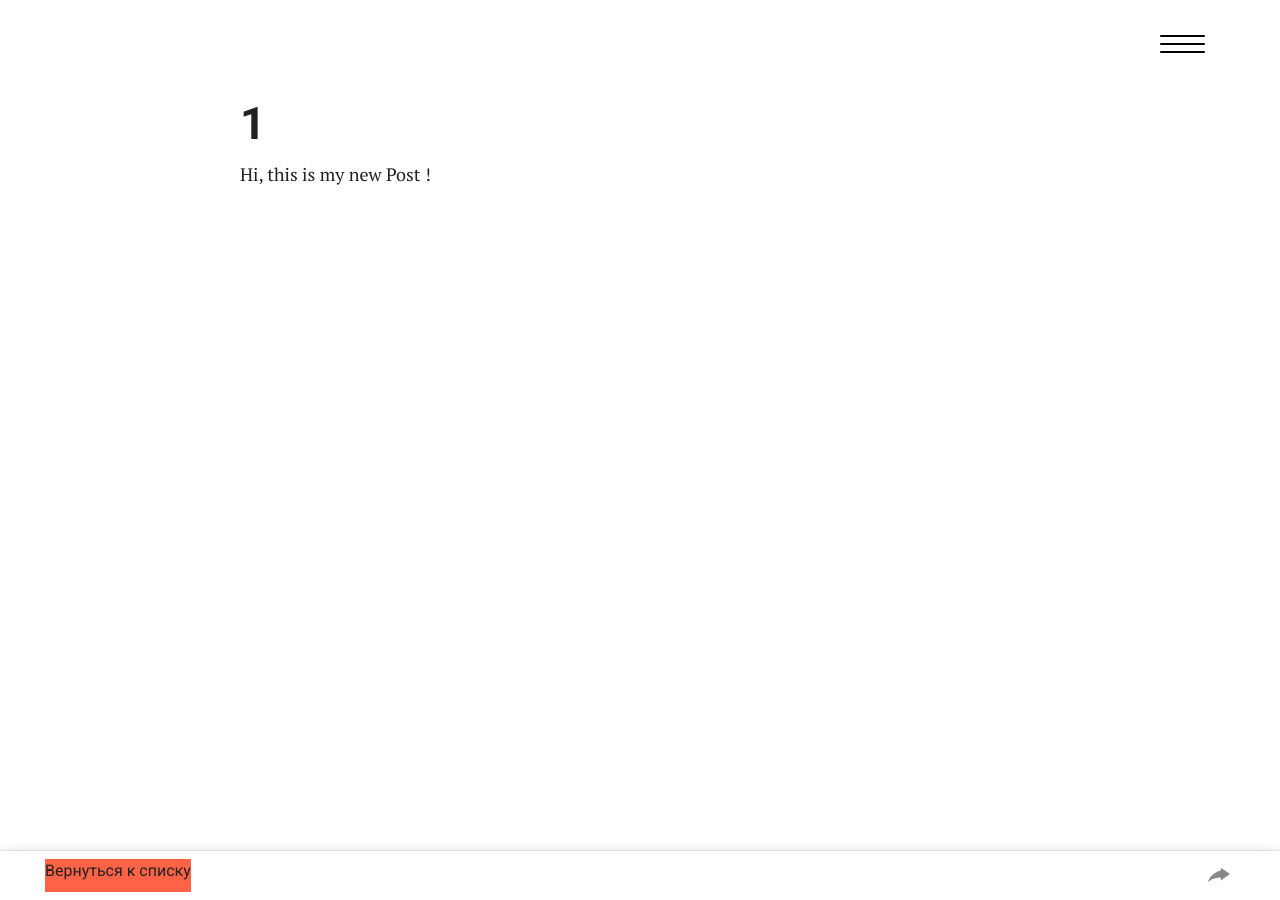
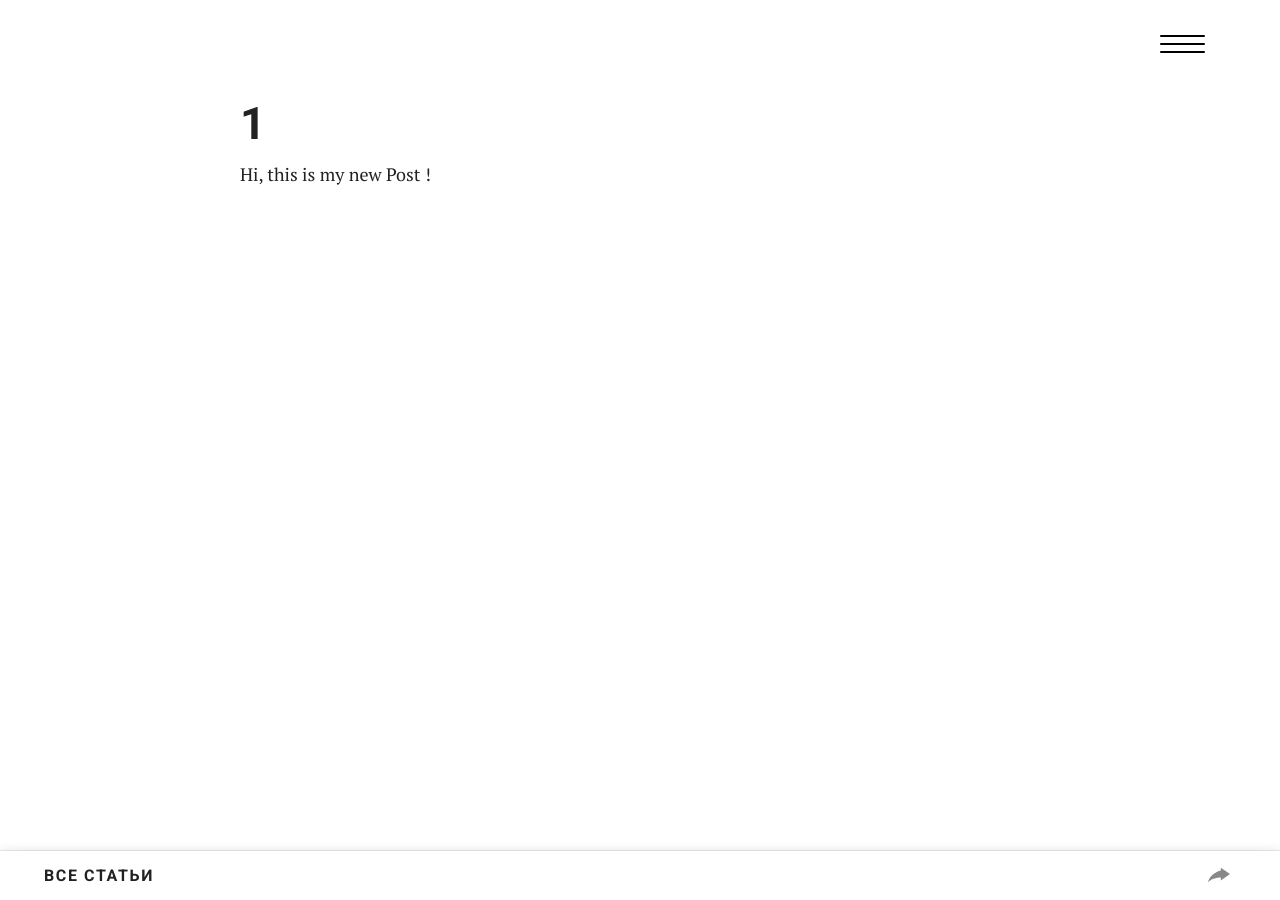
Before and after one commit to webslavik/Portfolio-Code, a Jekyll site: the page built from _posts/articles/2016-11-01-post-1.html, in a window 1280 px wide. Built offline with Jekyll 4.4.1, drawn with Linux system fonts in a browser that asks for light colours; nearby versions of some CDN libraries.

Commit message:
стилизована Навигационная панель для Статей/Работ

```diff
--- a/_includes/page-nav.html
+++ b/_includes/page-nav.html
@@ -1,6 +1,9 @@
 
 <!-- begin page navigation-->
-<div class="page-nav"><a href="/articles" class="back">Вернуться к списку </a>
+<div class="page-nav"><a href="/articles" class="back">
+    <svg class="icon icon-arrow arrow--mod">
+      <use xlink:href="/assets/img/svg-sprite.svg#arrow"></use>
+    </svg><span>Все статьи</span></a>
   <div class="nav-arrows">{% if page.previous.url %}<a href="{{ page.previous.url }}" title="prev">
       <svg class="icon icon-arrow-left arrow-left--mod">
         <use xlink:href="/assets/img/svg-sprite.svg#arrow-left"></use>
--- a/_jadefiles/page-nav.jade
+++ b/_jadefiles/page-nav.jade
@@ -4,7 +4,9 @@ include mixins/_include
 
 .page-nav
 
-	a(href="/articles").back Вернуться к списку
+	a(href="/articles").back
+		+icon('arrow', 'arrow--mod')
+		span Все статьи
 
 	.nav-arrows
 		{% if page.previous.url %}
--- a/assets/css/main.css
+++ b/assets/css/main.css
@@ -142,6 +142,10 @@ blockquote {
   width: 1em;
   height: 1em;
   fill: currentColor; }
+
+.icon-arrow {
+  font-size: 2.4rem;
+  width: 1em; }
 
 .icon-arrow-left {
   font-size: 2.4rem;
@@ -851,11 +855,40 @@ p {
   box-shadow: 0 2px 12px 0 rgba(0, 0, 0, 0.16), 0 0 0 1px rgba(0, 0, 0, 0.08); }
 
 .back {
-  display: inline-block;
+  display: -webkit-box;
+  display: -ms-flexbox;
+  display: flex;
+  -webkit-box-pack: justify;
+      -ms-flex-pack: justify;
+          justify-content: space-between;
+  -webkit-box-align: center;
+      -ms-flex-align: center;
+          align-items: center;
   font-family: "Roboto", sans-serif;
   color: #222222;
   text-decoration: none;
-  background-color: tomato; }
+  text-transform: uppercase;
+  font-weight: 700;
+  font-size: 1rem;
+  letter-spacing: 1.6px; }
+  .back:hover span, .back:focus span {
+    -webkit-transform: translateX(0px);
+            transform: translateX(0px); }
+  .back:hover .arrow--mod, .back:focus .arrow--mod {
+    opacity: 1; }
+  .back span {
+    -webkit-transform: translateX(-25px);
+            transform: translateX(-25px);
+    -webkit-transition: all 200ms cubic-bezier(0.645, 0.045, 0.355, 1);
+            transition: all 200ms cubic-bezier(0.645, 0.045, 0.355, 1); }
+  .back .arrow--mod {
+    display: inline-block;
+    margin-right: 8px;
+    font-size: 1rem;
+    color: #222222;
+    opacity: 0;
+    -webkit-transition: all 200ms cubic-bezier(0.645, 0.045, 0.355, 1);
+            transition: all 200ms cubic-bezier(0.645, 0.045, 0.355, 1); }
 
 .nav-arrows a {
   display: inline-block;
--- a/assets/sass/modules/_svg-sprite.scss
+++ b/assets/sass/modules/_svg-sprite.scss
@@ -10,6 +10,10 @@
 	fill: currentColor;
 }
 
+.icon-arrow {
+	font-size:(24/10)*1rem;
+	width:(24/24)*1em;
+}
 .icon-arrow-left {
 	font-size:(24/10)*1rem;
 	width:(24/24)*1em;
```
Also changed, not shown: assets/sass/modules/_page-nav.scss (+32 -2 lines), assets/img/icon-svg/arrow.svg (added), assets/img/svg-sprite.svg.
